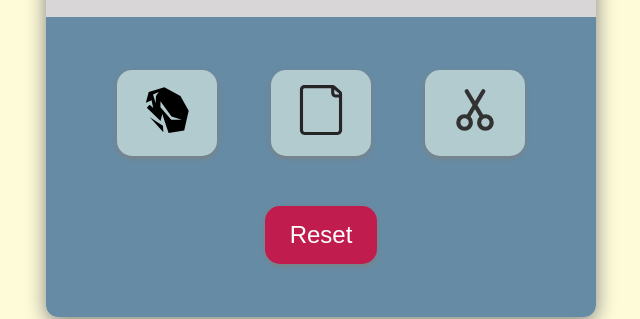
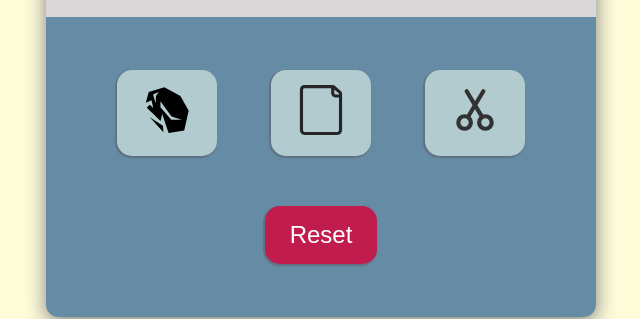
Before and after one commit to Dubonk/rps2, a plain HTML site: page index.html in a window 1280 px wide. Shown: the part 383-702 px from the top of the page, 319-959 px from the left. Drawn offline with Linux system fonts and the light colour scheme.

Commit message:
Added box shadow to buttons.

```diff
--- a/style.css
+++ b/style.css
@@ -73,8 +73,7 @@ button {
     background-color: #b2cbcf;
     border: none;
     border-radius: 15px;
-    box-shadow: 0px 2px 5px grey;
-
+    box-shadow: -1px 1px 1px 1px rgb(97, 114, 133);
 }
 
 button:hover {
```
